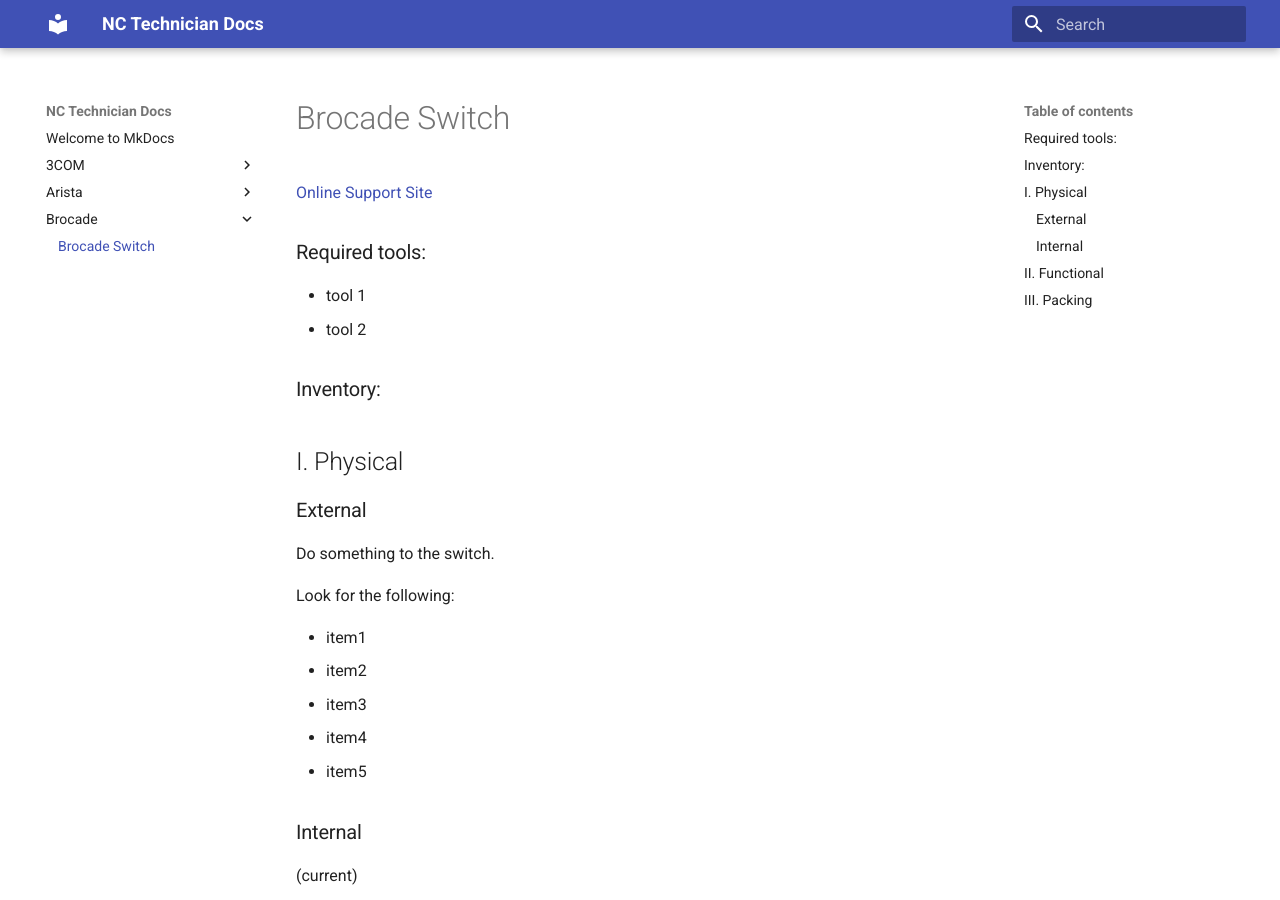
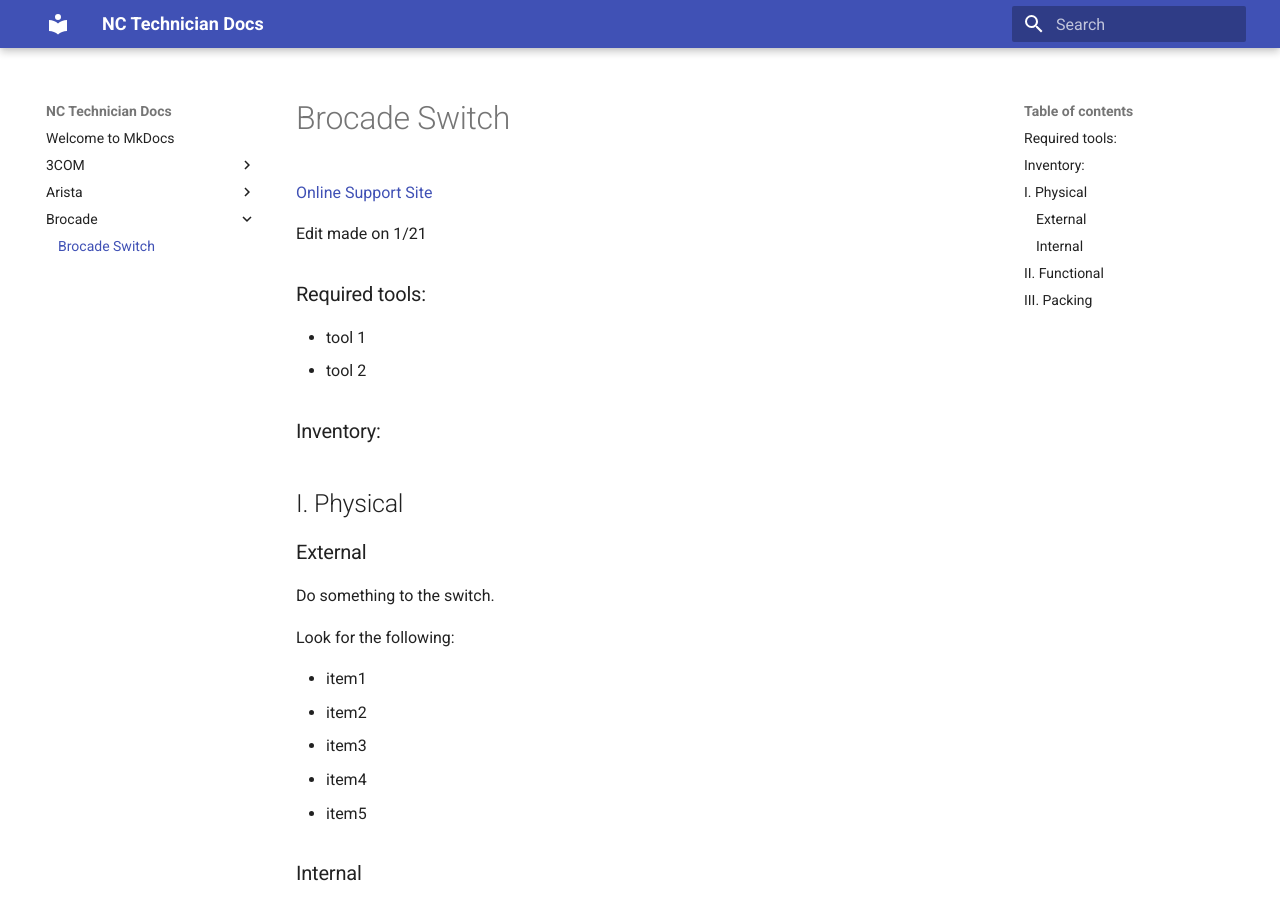
Before and after one commit to NCMattC/NC-Docs-Demo, an MkDocs documentation site: the page built from docs/Brocade/someswitch.md, in a window 1280 px wide and 900 px high. Built offline with MkDocs 1.6.1 and Material for MkDocs 9.7.7, drawn with Linux system fonts in a browser that asks for light colours.

Commit message:
showcase

```diff
--- a/docs/Brocade/someswitch.md
+++ b/docs/Brocade/someswitch.md
@@ -1,6 +1,8 @@
 # Brocade Switch
 
 [Online Support Site](https://google.com)
+
+Edit made on 1/21
 
 ### Required tools:
 
```
